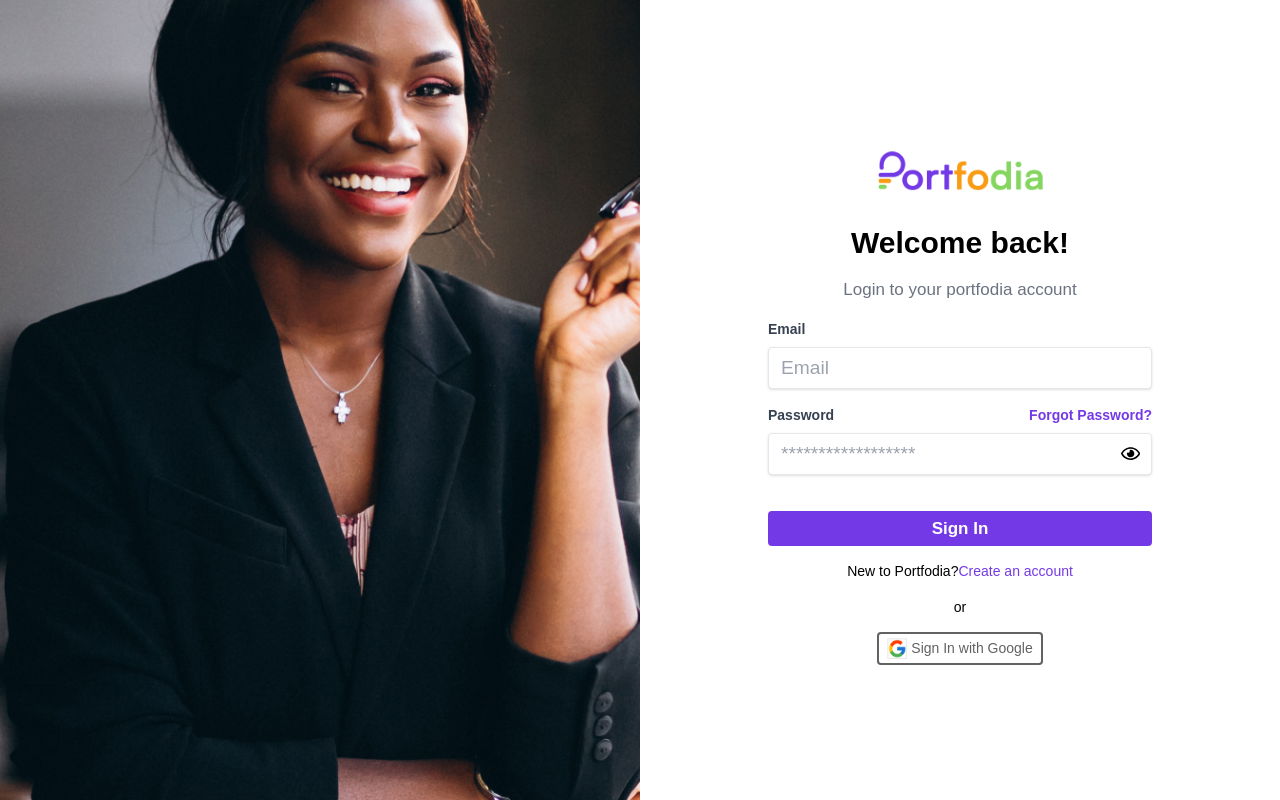
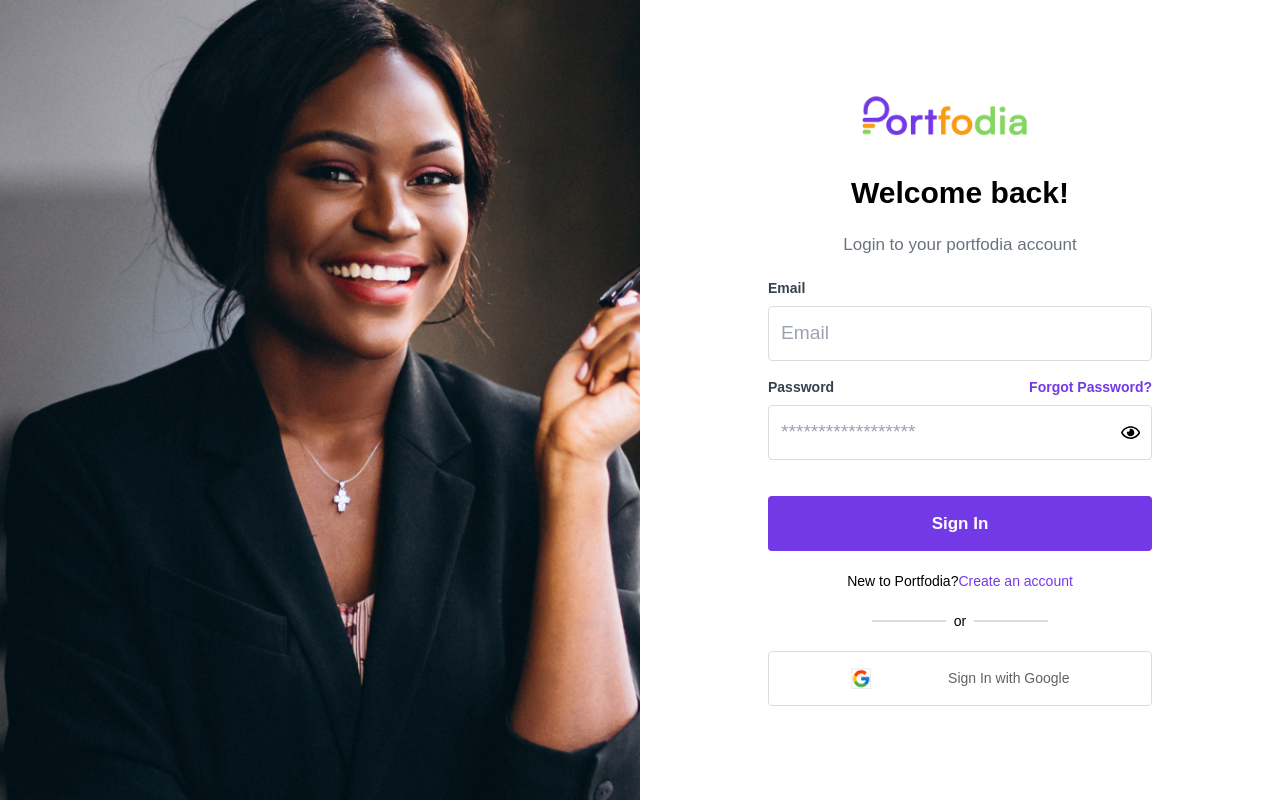
Before and after one commit to Portfodia/portfodia_web_app, a Next.js app: page /login in a window 1280 px wide. Shown: the top 800 px of the page. Built offline with nearby package versions, Linux system fonts and the light colour scheme; a web font is replaced by a local one.

Commit message:
new commit

```diff
--- a/components/login/login-page.tsx
+++ b/components/login/login-page.tsx
@@ -16,20 +16,26 @@ export const LoginPage: React.FC = () => {
     }
 
     return (
-        <div className="flex h-screen bg-white justify-between items-center overflow-hidden">
-            <div className="w-1/2">
+        <div className="grid md:grid-cols-2 sm:grid-cols-1 xs:grid-cols-1 h-screen bg-white ">
+            <div className=" md:block sm:hidden xs:hidden">
                 <Image src={LoginImage} width={undefined} height={undefined} alt="Login"
                        className="h-full "/>
             </div>
-            <div className="w-1/2 h-h-70 flex flex-col justify-evenly items-center">
+            <div className="md:p-20 sm:p-20 xs:p-10 bg-white">
+                <div className=' flex  flex-col items-center lg:gap-[40px] md:gap-[20px] sm:gap-[20px] xs:gap-[20px]'>
+                <div className='m-auto md:w-[232px]'>
                 <Image src={Logo} width={200} alt="Logo"/>
+
+                </div>
+               <div className=' text-center flex flex-col lg:gap-[40px] md:gap-[20px]'>
                <h1 className="text-3xl font-[800]">Welcome back!</h1>
                 <p className="text-gray-500 text-login">Login to your portfodia account</p>
+               </div>
                 <form className="w-full max-w-sm">
                     <div className="mb-4">
                         <label htmlFor="email" className="block text-gray-700 text-sm font-bold mb-2">Email</label>
                         <input type="email" id="email" placeholder="Email"
-                               className="shadow appearance-none border rounded w-full py-2 px-3 text-gray-700 leading-tight focus:outline-none focus:shadow-outline"/>
+                               className=" appearance-none border border-[#DCDCDC] rounded w-full h-[55px] py-2 px-3 text-gray-700 leading-tight focus:outline-none focus:shadow-outline  "/>
                     </div>
                     <div className="mb-6 relative">
                         <label htmlFor="password" className="block text-gray-700 text-sm font-bold mb-2">
@@ -37,7 +43,7 @@ export const LoginPage: React.FC = () => {
                             <Link href="/forgetPassword" className="text-primary float-right text-sm">Forgot Password?</Link>
                         </label>
                         <input type={showPassword ? "text" : "password"} id="password" placeholder="******************"
-                               className="shadow appearance-none border rounded w-full py-2 px-3 text-gray-700 mb-3 leading-tight focus:outline-none focus:shadow-outline"/>
+                               className="appearance-none border-[#DCDCDC] border rounded w-full py-2 px-3 h-[55px] text-gray-700 mb-3 leading-tight focus:outline-none focus:shadow-outline"/>
                         <div className="absolute inset-y-0 right-0 pr-3 pt-4 flex items-center">
                             <button onClick={togglePasswordVisibility}>
                                 {showPassword ? <FaRegEyeSlash/> :
@@ -45,32 +51,36 @@ export const LoginPage: React.FC = () => {
                             </button>
                         </div>
                     </div>
-                    <div className="flex items-center justify-between">
+                    <div className="flex items-center justify-between lg:pb-[40px] md:pb-[20px] sm:pb-[20px] xs:pb-[20px]">
                         <button
-                            className="bg-primary hover:opacity-55 rounded text-login text-white font-bold py-1 px-2  w-full focus:outline-none focus:shadow-outline"
+                            className="bg-primary hover:opacity-55 rounded text-login text-white font-bold py-1 px-2 h-[55px]  w-full focus:outline-none focus:shadow-outline"
                             type="button">
                             Sign In
                         </button>
                     </div>
-                </form>
+                   <div className='flex flex-col lg:gap-[40px] md:gap-[20px] sm:gap-[20px] xs:gap-[20px] text-center'>
                     <p className="text-sm">
                         New to Portfodia?
                         <Link href="/signup" className="text-primary ">Create an account</Link>
 
                         </p>
-                <p className="flex items-center text-sm justify-between">
-                    {/* <hr className="flex-grow h-0.5 bg-gray-500 mx-2"/> */}
+                        <div className="flex items-center text-sm justify-between w-2/4 overflow-hidden m-auto">
+                            <hr className="flex-grow h-0.5 border border-[#DCDCDC]   mx-2"/>
                             <span>or</span>
-                    {/* <hr className="flex-grow h-0.5 bg-gray-500 mx-2"/> */}
-                </p>
+                            <hr className="flex-grow h-0.5 border border-[#DCDCDC]   mx-2"/>
+                        </div>
 
                         <button
-                    className="bg-transparent flex justify-evenly items-center w-fit gap-1 hover:bg-gray-100 text-graybtn border-2 border-graybtn text-sm py-1 px-2 rounded focus:outline-none focus:shadow-outline"
+                            className="bg-transparent flex justify-evenly items-center gap-1 w-full hover:bg-gray-100 text-graybtn  border border-[#DCDCDC] h-[55px] text-sm py-1 px-2 rounded focus:outline-none focus:shadow-outline"
                             type="button">
                             <Image src={Google} width={20} height={20} alt="Google"/>
                             Sign In with Google
                         </button>
                    </div>
+                </form>
+
+                </div>
+            </div>
         </div>
     );
 }
```
Lines whose indentation alone changed are shown as unchanged.
